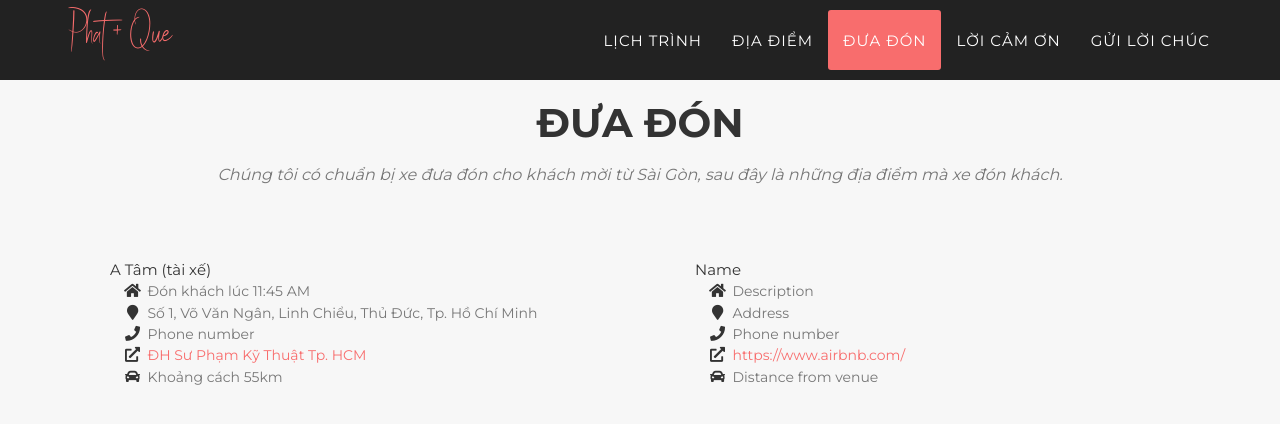
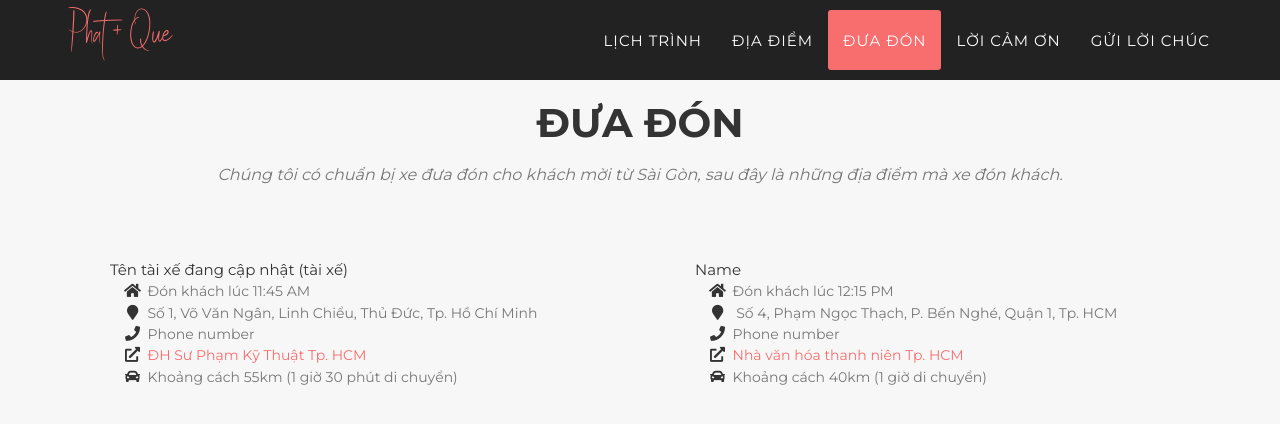
Before and after one commit to phatque/phatque, a Jekyll site: the page built from index.html, in a window 1280 px wide and 900 px high, scrolled down 1896 px, cut to the strip 0-565 px from the top of the window. Shown: the top 424 px of the strip. Built offline with Jekyll 4.4.1, drawn with Linux system fonts in a browser that asks for light colours; some web fonts are replaced.

Commit message:
Update stay.html

```diff
--- a/_includes/en_data/stay.html
+++ b/_includes/en_data/stay.html
@@ -11,7 +11,7 @@
             <div class="col-md-6">
                 <ul style="list-style-type:none;">
                     <li>
-                        A Tâm (tài xế)
+                        Tên tài xế đang cập nhật (tài xế)
                         <ul class="fa-ul">
                             <li>
                                 <span class="fa-li"><i class="fa fa-home"></i></span><span class="text-muted plist">Đón khách lúc 11:45 AM</span>
@@ -26,7 +26,7 @@
                                 <span class="fa-li"><i class="fas fa-external-link-alt"></i></span><span class="plist"><a href="https://www.google.com/maps/place/Tr%C6%B0%E1%BB%9Dng+%C4%90%E1%BA%A1i+h%E1%BB%8Dc+S%C6%B0+ph%E1%BA%A1m+K%E1%BB%B9+thu%E1%BA%ADt/@10.8497401,106.7709628,18.25z/data=!4m12!1m6!3m5!1s0x31752763f23816ab:0x282f711441b6916f!2zVHLGsOG7nW5nIMSQ4bqhaSBo4buNYyBTxrAgcGjhuqFtIEvhu7kgdGh14bqtdCBUcC4gSOG7kyBDaMOtIE1pbmg!8m2!3d10.8507214!4d106.7719223!3m4!1s0x3175270ac7eca1a9:0x4acd9831a3137ca1!8m2!3d10.8499273!4d106.7719221">ĐH Sư Phạm Kỹ Thuật Tp. HCM</a></span>
                             </li>
                             <li>
-                                <span class="fa-li"><i class="fa fa-car"></i></span><span class="text-muted plist">Khoảng cách 55km</span>
+                                <span class="fa-li"><i class="fa fa-car"></i></span><span class="text-muted plist">Khoảng cách 55km (1 giờ 30 phút di chuyển)</span>
                             </li>
                             <li><br></li>
                         </ul>
@@ -40,19 +40,21 @@
                         Name
                         <ul class="fa-ul">
                             <li>
-                                <span class="fa-li"><i class="fa fa-home"></i></span><span class="text-muted plist">Description</span>
+                                <span class="fa-li"><i class="fa fa-home"></i></span><span class="text-muted plist">Đón khách lúc 12:15 PM</span>
                             </li>
                             <li>
-                                <span class="fa-li"><i class="fa fa-map-marker"></i></span><span class="text-muted plist">Address</span>
+                                <span class="fa-li"><i class="fa fa-map-marker"></i></span><span class="text-muted plist"> Số 4, Phạm Ngọc Thạch, P. Bến Nghé, Quận 1, Tp. HCM</span>
                             </li>
                             <li>
                                 <span class="fa-li"><i class="fa fa-phone"></i></span><span class="text-muted plist">Phone number</span>
                             </li>
                             <li>
-                                <span class="fa-li"><i class="fas fa-external-link-alt"></i></span><span class="plist"><a href="https://www.airbnb.com">https://www.airbnb.com/</a></span>
+                                <span class="fa-li"><i class="fas fa-external-link-alt"></i></span><span class="plist"><a href="Ho Chi Minh City Cultural House for Youth
+028 3824 2729
+https://goo.gl/maps/X1SSwy5Y9opnkdFZ8">Nhà văn hóa thanh niên Tp. HCM</a></span>
                             </li>
                             <li>
-                                <span class="fa-li"><i class="fa fa-car"></i></span><span class="text-muted plist">Distance from venue</span>
+                                <span class="fa-li"><i class="fa fa-car"></i></span><span class="text-muted plist">Khoảng cách 40km (1 giờ di chuyển)</span>
                             </li>
                             <li><br></li>
                         </ul>
```
